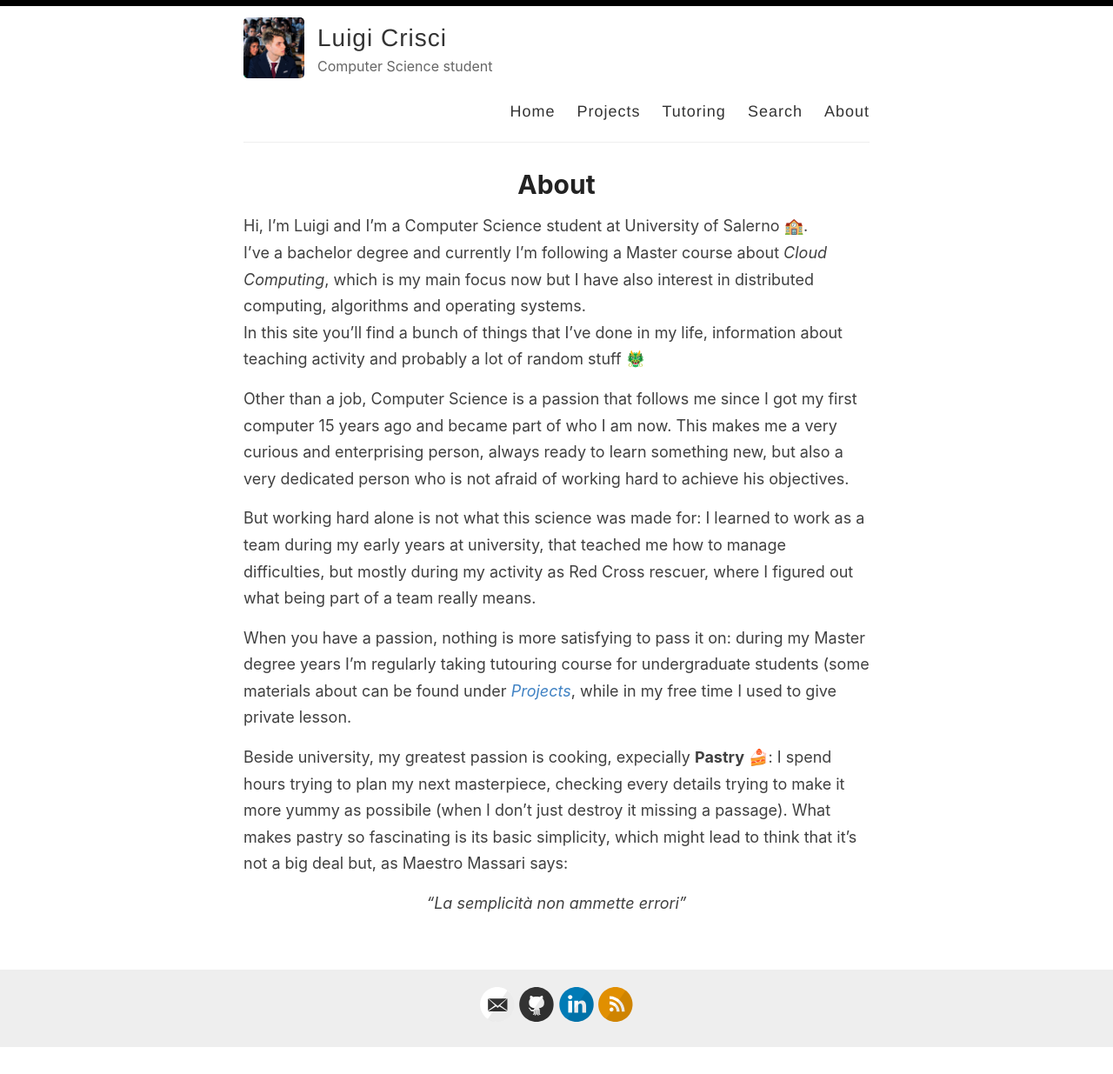
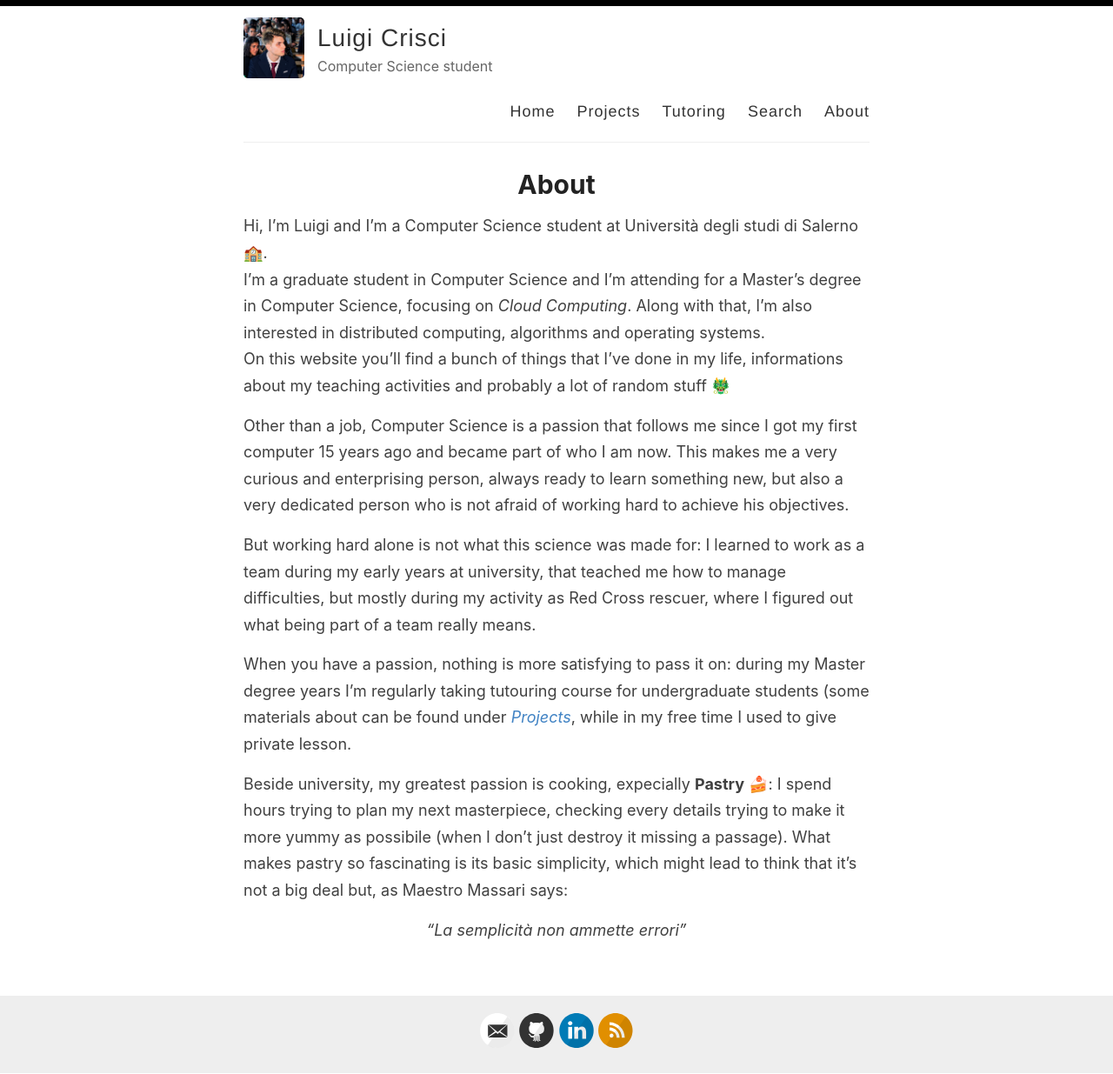
Before and after one commit to Luigi-Crisci/luigi-crisci.github.io, a Jekyll site: the page built from _pages/about.md, in a window 1280 px wide. Shown: the whole page at 87% size. Built offline with Jekyll 4.4.1, drawn with Linux system fonts in a browser that asks for light colours; before the commit the page ends 1204 px from its top, so only the background shows below that.

Commit message:
Update about.md

```diff
--- a/_pages/about.md
+++ b/_pages/about.md
@@ -4,9 +4,9 @@ title: About
 permalink: /about/
 ---
 
-Hi, I'm Luigi and I'm a Computer Science student at University of Salerno 🏫.
-I've a bachelor degree and currently I'm following a Master course about *Cloud Computing*, which is my main focus now but I have also interest in distributed computing, algorithms and operating systems.
-In this site you'll find a bunch of things that I've done in my life, information about teaching activity and probably a lot of random stuff 🐲
+Hi, I'm Luigi and I'm a Computer Science student at Università degli studi di Salerno 🏫.
+I'm a graduate student in Computer Science and I'm attending for a Master's degree in Computer Science, focusing on *Cloud Computing*. Along with that, I'm also interested in distributed computing, algorithms and operating systems.
+On this website you'll find a bunch of things that I've done in my life, informations about my teaching activities and probably a lot of random stuff 🐲
 
 Other than a job, Computer Science is a passion that follows me since I got my first computer 15 years ago and became part of who I am now. This makes me a very curious and enterprising person, always ready to learn something new, but also a very dedicated person who is not afraid of working hard to achieve his objectives.
 
```
